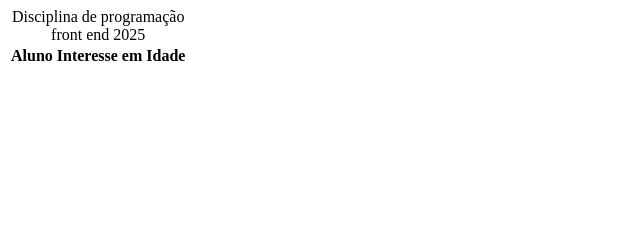
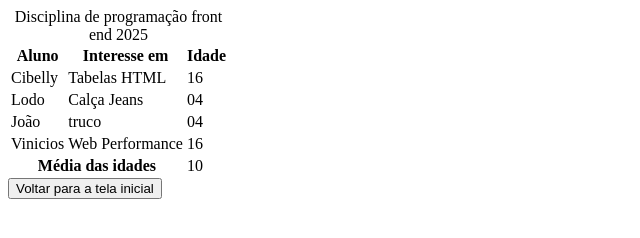
Before and after one commit to arianebonhotti/exercicios-front, a plain HTML site: page tabela/index.html in a window 1280 px wide. Shown: the whole page, without its empty margins (0-640 px from the left). Drawn offline with Linux system fonts and the light colour scheme.

Commit message:
Complementação

```diff
--- a/tabela/index.html
+++ b/tabela/index.html
@@ -18,6 +18,35 @@
                 <th>Idade</th>
             </tr>
         </thead>
-    </table>
-</body>
-</html>
+        <tbody>
+            <tr>
+                <td>Cibelly</td>
+                <td>Tabelas HTML</td>
+                <td>16</td>
+            </tr>
+            <tr>
+                <td>Lodo</td>
+                <td>Calça Jeans</td>
+                <td>04</td>
+            </tr>
+            <tr>
+                <td>João</td>
+                <td>truco</td>
+                <td>04</td>
+            </tr>
+            <tr>
+                <td>Vinicios</td>
+                <td>Web Performance</td>
+                <td>16</td>
+            </tr>
+        </tbody>
+        <tfoot>
+            <tr>
+                <th colspan="2">Média das idades</th>
+                <td>10</td>
+            </tr>
+            </tfoot>
+      </table>
+      <a href="../index.html"><button>Voltar para a tela inicial</button></a>
+ </body>
+ </html>
```
